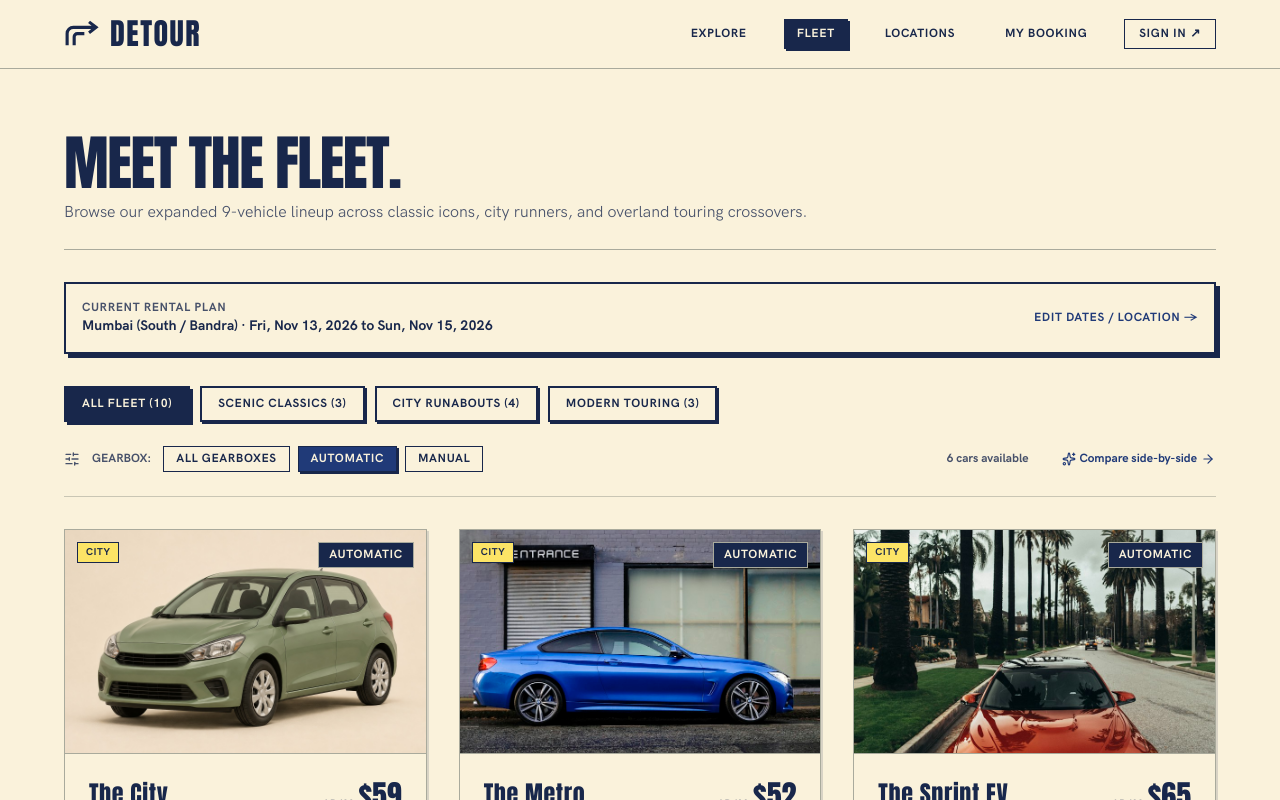
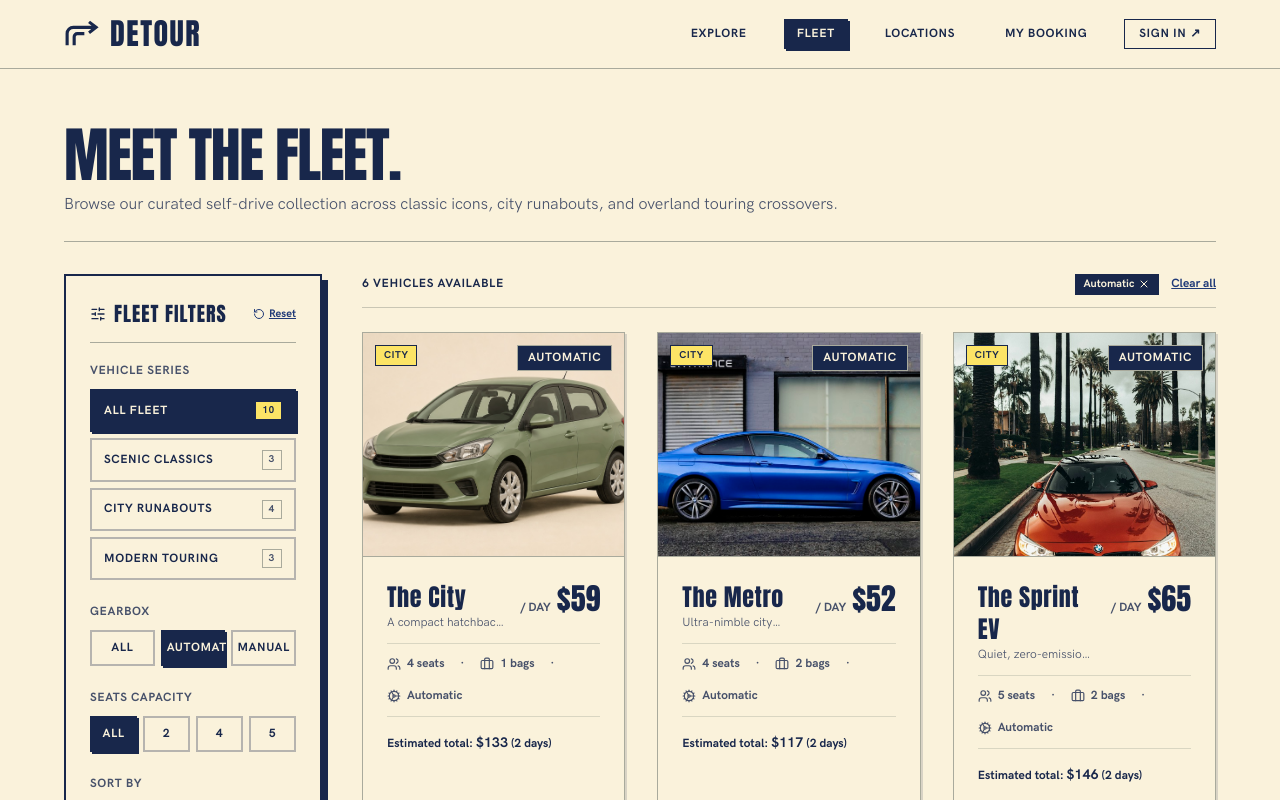
Before and after one commit to Deepjyoti78/detour, a Next.js app in the folder detour-app/: page /fleet in a window 1280 px wide. Both pictures are taken after a click on the button "AUTOMATIC". Shown: the top 800 px of the page. Built offline with nearby package versions, Linux system fonts and the light colour scheme.

Commit message:
feat: redesign fleet page with sticky left-side filter sidebar and remove top rental plan and category pills

```diff
--- a/detour-app/src/app/fleet/page.tsx
+++ b/detour-app/src/app/fleet/page.tsx
@@ -3,28 +3,44 @@
 import { useState } from 'react';
 import Link from 'next/link';
 import VehicleCard from '@/components/fleet/VehicleCard';
-import { CARS, LOCATIONS, SCENIC_DRIVES } from '@/lib/data';
-import { useTripStore } from '@/stores/tripStore';
-import { formatDate } from '@/lib/pricing';
+import { CARS } from '@/lib/data';
 import { AnimatePresence, motion } from 'motion/react';
-import { ArrowRight, SlidersHorizontal, Sparkles } from 'lucide-react';
+import { SlidersHorizontal, Sparkles, X, RotateCcw } from 'lucide-react';
 
 export default function FleetPage() {
-  const { trip } = useTripStore();
   const [categoryFilter, setCategoryFilter] = useState<'all' | 'classic' | 'city' | 'touring'>('all');
   const [transmissionFilter, setTransmissionFilter] = useState<'all' | 'Automatic' | 'Manual'>('all');
+  const [seatsFilter, setSeatsFilter] = useState<'all' | '2' | '4' | '5'>('all');
+  const [sortOrder, setSortOrder] = useState<'default' | 'price-asc' | 'price-desc' | 'seats-desc'>('default');
+  const [mobileFilterOpen, setMobileFilterOpen] = useState(false);
 
-  const selectedBranch = LOCATIONS.find((loc) => loc.id === trip.location);
-  const selectedDrive = trip.drive ? SCENIC_DRIVES.find((d) => d.id === trip.drive) : null;
+  const hasActiveFilters =
+    categoryFilter !== 'all' ||
+    transmissionFilter !== 'all' ||
+    seatsFilter !== 'all' ||
+    sortOrder !== 'default';
+
+  const handleResetFilters = () => {
+    setCategoryFilter('all');
+    setTransmissionFilter('all');
+    setSeatsFilter('all');
+    setSortOrder('default');
+  };
 
   const filteredCars = CARS.filter((car) => {
     const matchCategory = categoryFilter === 'all' || car.category === categoryFilter;
     const matchTransmission = transmissionFilter === 'all' || car.transmission === transmissionFilter;
-    return matchCategory && matchTransmission;
+    const matchSeats = seatsFilter === 'all' || String(car.seats) === seatsFilter;
+    return matchCategory && matchTransmission && matchSeats;
+  }).sort((a, b) => {
+    if (sortOrder === 'price-asc') return a.rate - b.rate;
+    if (sortOrder === 'price-desc') return b.rate - a.rate;
+    if (sortOrder === 'seats-desc') return b.seats - a.seats;
+    return 0;
   });
 
   return (
-    <div className="w-[90%] max-w-7xl mx-auto py-12 md:py-16">
+    <div className="w-[90%] max-w-7xl mx-auto py-10 md:py-14">
       {/* Page Title */}
       <div className="border-b border-[#a9aa9c] pb-6 mb-8 flex flex-col md:flex-row md:items-end justify-between gap-4">
         <div>
@@ -32,100 +48,244 @@ export default function FleetPage() {
             MEET THE FLEET.
           </h1>
           <p className="text-sm md:text-base text-[#47516a] mt-2 font-medium">
-            Browse our expanded 9-vehicle lineup across classic icons, city runners, and overland touring crossovers.
+            Browse our curated self-drive collection across classic icons, city runabouts, and overland touring crossovers.
           </p>
         </div>
       </div>
 
-      {/* Active Trip Strip */}
-      {selectedBranch && (
-        <div className="mb-8 p-4 bg-[#faf2db] border-2 border-[#18274b] shadow-[4px_4px_0px_#18274b] flex flex-col sm:flex-row sm:items-center justify-between gap-3">
-          <div className="text-xs">
-            <span className="text-[#47516a] font-bold block uppercase tracking-wider">
-              Current Rental Plan
+      {/* Mobile Filter Toggle Button */}
+      <div className="lg:hidden mb-6">
+        <button
+          type="button"
+          onClick={() => setMobileFilterOpen(!mobileFilterOpen)}
+          className="w-full flex items-center justify-between p-3.5 bg-[#faf2db] border-2 border-[#18274b] shadow-[4px_4px_0px_#18274b] font-bold text-xs uppercase tracking-wider text-[#18274b] cursor-pointer"
+        >
+          <span className="flex items-center gap-2">
+            <SlidersHorizontal className="w-4 h-4 text-[#18274b]" />
+            <span>Filter & Sort Fleet ({filteredCars.length} models)</span>
           </span>
-            <strong className="text-sm text-[#18274b]">
-              {selectedBranch.name} · {formatDate(trip.pickup)} to {formatDate(trip.return)}
-            </strong>
-            {selectedDrive && (
-              <span className="ml-2 text-xs bg-[#fce466] text-[#18274b] font-bold px-2 py-0.5 border border-[#18274b]">
-                Drive: {selectedDrive.name}
+          <span className="text-[11px] underline text-[#203a78]">
+            {mobileFilterOpen ? 'Hide Filters ▲' : 'Show Filters ▼'}
           </span>
+        </button>
+      </div>
+
+      {/* Main 2-Column Layout: Left Sidebar Filters + Right Vehicle Grid */}
+      <div className="grid grid-cols-1 lg:grid-cols-12 gap-8 lg:gap-10 items-start">
+        {/* Left Column: Filter Panel */}
+        <aside
+          className={`lg:col-span-4 xl:col-span-3 lg:sticky lg:top-24 ${
+            mobileFilterOpen ? 'block' : 'hidden lg:block'
+          }`}
+        >
+          <div className="p-5 sm:p-6 bg-[#faf2db] border-2 border-[#18274b] shadow-[6px_6px_0px_#18274b]">
+            {/* Filter Section Header */}
+            <div className="flex items-center justify-between pb-3.5 mb-5 border-b border-[#a9aa9c]">
+              <div className="flex items-center gap-2">
+                <SlidersHorizontal className="w-4 h-4 text-[#18274b]" />
+                <h2 className="font-['Anton',sans-serif] text-xl tracking-wider text-[#18274b]">
+                  FLEET FILTERS
+                </h2>
+              </div>
+              {hasActiveFilters && (
+                <button
+                  type="button"
+                  onClick={handleResetFilters}
+                  className="inline-flex items-center gap-1 text-[11px] font-bold text-[#203a78] hover:text-[#18274b] cursor-pointer underline"
+                >
+                  <RotateCcw className="w-3 h-3" />
+                  <span>Reset</span>
+                </button>
               )}
             </div>
-          <Link
-            href="/#trip-planner"
-            className="text-xs font-bold text-[#203a78] hover:bg-[#18274b]/10 px-2 py-1 -mr-2 uppercase tracking-wider self-start sm:self-auto transition-colors"
-          >
-            Edit dates / location →
-          </Link>
-        </div>
-      )}
 
-      {/* Category Pills Bar */}
-      <div className="flex flex-wrap items-center gap-2.5 mb-6">
+            {/* Category Filter */}
+            <div className="mb-6">
+              <label className="block text-xs font-bold uppercase tracking-wider text-[#47516a] mb-2.5">
+                Vehicle Series
+              </label>
+              <div className="flex flex-col gap-1.5">
                 {[
                   { id: 'all', label: 'All Fleet', count: CARS.length },
-          { id: 'classic', label: 'Scenic Classics', count: CARS.filter(c => c.category === 'classic').length },
-          { id: 'city', label: 'City Runabouts', count: CARS.filter(c => c.category === 'city').length },
-          { id: 'touring', label: 'Modern Touring', count: CARS.filter(c => c.category === 'touring').length },
-        ].map((tab) => (
+                  { id: 'classic', label: 'Scenic Classics', count: CARS.filter((c) => c.category === 'classic').length },
+                  { id: 'city', label: 'City Runabouts', count: CARS.filter((c) => c.category === 'city').length },
+                  { id: 'touring', label: 'Modern Touring', count: CARS.filter((c) => c.category === 'touring').length },
+                ].map((cat) => (
                   <button
-            key={tab.id}
+                    key={cat.id}
                     type="button"
-            onClick={() => setCategoryFilter(tab.id as 'all' | 'classic' | 'city' | 'touring')}
-            className={`px-4 py-2 text-xs font-bold uppercase tracking-wider border-2 border-[#18274b] transition-all cursor-pointer ${
-              categoryFilter === tab.id
-                ? 'bg-[#18274b] text-[#faf2db] shadow-[3px_3px_0px_#18274b]'
-                : 'bg-[#faf2db] text-[#18274b] hover:bg-[#fce466] shadow-[2px_2px_0px_#18274b]'
+                    onClick={() => setCategoryFilter(cat.id as 'all' | 'classic' | 'city' | 'touring')}
+                    className={`w-full flex items-center justify-between px-3 py-2.5 text-xs font-bold tracking-wider uppercase border-2 transition-all cursor-pointer text-left ${
+                      categoryFilter === cat.id
+                        ? 'bg-[#18274b] text-[#faf2db] border-[#18274b] shadow-[2px_2px_0px_#18274b]'
+                        : 'bg-[#faf2db] text-[#18274b] border-[#18274b]/30 hover:border-[#18274b] hover:bg-[#fce466]/40'
                     }`}
                   >
-            {tab.label} ({tab.count})
+                    <span>{cat.label}</span>
+                    <span
+                      className={`text-[10px] px-1.5 py-0.5 border ${
+                        categoryFilter === cat.id
+                          ? 'bg-[#fce466] text-[#18274b] border-[#18274b]'
+                          : 'bg-[#faf2db] text-[#47516a] border-[#a9aa9c]'
+                      }`}
+                    >
+                      {cat.count}
+                    </span>
                   </button>
                 ))}
               </div>
+            </div>
 
-      {/* Toolbar & Transmission Filters */}
-      <div className="flex flex-col sm:flex-row sm:items-center justify-between gap-4 pb-6 mb-8 border-b border-[#a9aa9c]/60">
-        <div className="flex items-center gap-2">
-          <SlidersHorizontal className="w-4 h-4 text-[#47516a] mr-1 hidden sm:block" />
-          <span className="text-xs font-bold text-[#47516a] uppercase mr-1 hidden md:inline">Gearbox:</span>
-          {(['all', 'Automatic', 'Manual'] as const).map((filter) => (
+            {/* Transmission Filter */}
+            <div className="mb-6">
+              <label className="block text-xs font-bold uppercase tracking-wider text-[#47516a] mb-2.5">
+                Gearbox
+              </label>
+              <div className="grid grid-cols-3 gap-1.5">
+                {(['all', 'Automatic', 'Manual'] as const).map((trans) => (
                   <button
-              key={filter}
+                    key={trans}
                     type="button"
-              onClick={() => setTransmissionFilter(filter)}
-              className={`px-3 py-1 text-xs font-bold uppercase tracking-wider border border-[#18274b] transition-all cursor-pointer ${
-                transmissionFilter === filter
-                  ? 'bg-[#203a78] text-[#faf2db] shadow-[2px_2px_0px_#18274b]'
-                  : 'bg-[#faf2db] text-[#18274b] hover:bg-[#fce466]'
+                    onClick={() => setTransmissionFilter(trans)}
+                    className={`py-2 px-1 text-center text-xs font-bold uppercase tracking-wider border-2 transition-all cursor-pointer ${
+                      transmissionFilter === trans
+                        ? 'bg-[#18274b] text-[#faf2db] border-[#18274b] shadow-[2px_2px_0px_#18274b]'
+                        : 'bg-[#faf2db] text-[#18274b] border-[#18274b]/30 hover:border-[#18274b] hover:bg-[#fce466]/40'
                     }`}
                   >
-              {filter === 'all' ? 'All gearboxes' : filter}
+                    {trans === 'all' ? 'All' : trans}
                   </button>
                 ))}
               </div>
+            </div>
 
-        <div className="flex items-center gap-6 text-xs font-bold">
-          <span className="text-[#47516a]">
-            {filteredCars.length} {filteredCars.length === 1 ? 'car available' : 'cars available'}
-          </span>
+            {/* Passenger Seats Filter */}
+            <div className="mb-6">
+              <label className="block text-xs font-bold uppercase tracking-wider text-[#47516a] mb-2.5">
+                Seats Capacity
+              </label>
+              <div className="grid grid-cols-4 gap-1.5">
+                {[
+                  { id: 'all', label: 'All' },
+                  { id: '2', label: '2' },
+                  { id: '4', label: '4' },
+                  { id: '5', label: '5' },
+                ].map((s) => (
+                  <button
+                    key={s.id}
+                    type="button"
+                    onClick={() => setSeatsFilter(s.id as 'all' | '2' | '4' | '5')}
+                    className={`py-2 px-1 text-center text-xs font-bold uppercase tracking-wider border-2 transition-all cursor-pointer ${
+                      seatsFilter === s.id
+                        ? 'bg-[#18274b] text-[#faf2db] border-[#18274b] shadow-[2px_2px_0px_#18274b]'
+                        : 'bg-[#faf2db] text-[#18274b] border-[#18274b]/30 hover:border-[#18274b] hover:bg-[#fce466]/40'
+                    }`}
+                  >
+                    {s.label}
+                  </button>
+                ))}
+              </div>
+            </div>
+
+            {/* Sort Dropdown */}
+            <div className="mb-6">
+              <label htmlFor="fleet-sort" className="block text-xs font-bold uppercase tracking-wider text-[#47516a] mb-2">
+                Sort By
+              </label>
+              <select
+                id="fleet-sort"
+                value={sortOrder}
+                onChange={(e) => setSortOrder(e.target.value as 'default' | 'price-asc' | 'price-desc' | 'seats-desc')}
+                className="w-full p-2.5 bg-[#faf2db] border-2 border-[#18274b] text-xs font-bold text-[#18274b] outline-none cursor-pointer shadow-[2px_2px_0px_#18274b]"
+              >
+                <option value="default">Featured Fleet Order</option>
+                <option value="price-asc">Daily Rate: Low to High</option>
+                <option value="price-desc">Daily Rate: High to Low</option>
+                <option value="seats-desc">Seating: Most Passengers</option>
+              </select>
+            </div>
+
+            {/* Compare Shortcut */}
+            <div className="pt-4 border-t border-[#a9aa9c]/60">
               <Link
                 href="/compare"
-            className="text-[#203a78] hover:bg-[#18274b]/10 px-2 py-1 -mr-2 border border-transparent hover:border-[#18274b] transition-colors flex items-center gap-1"
+                className="w-full py-2.5 px-3 bg-[#d8e3fb] hover:bg-[#c2d6fc] border-2 border-[#18274b] text-[#18274b] text-xs font-bold uppercase tracking-wider flex items-center justify-center gap-1.5 shadow-[2px_2px_0px_#18274b] transition-all"
               >
                 <Sparkles className="w-3.5 h-3.5 text-[#203a78]" />
-            <span>Compare side-by-side</span>
-            <ArrowRight className="w-3.5 h-3.5" />
+                <span>Compare Vehicles</span>
               </Link>
             </div>
           </div>
+        </aside>
 
-      {/* Grid of Vehicles with Layout Animation */}
+        {/* Right Column: Fleet Grid */}
+        <section className="lg:col-span-8 xl:col-span-9 flex flex-col gap-6">
+          {/* Active Filter Chips & Results Header */}
+          <div className="flex flex-wrap items-center justify-between gap-3 pb-3 border-b border-[#a9aa9c]/60">
+            <div className="flex items-center gap-2">
+              <span className="text-xs font-bold uppercase tracking-wider text-[#18274b]">
+                {filteredCars.length} {filteredCars.length === 1 ? 'vehicle available' : 'vehicles available'}
+              </span>
+            </div>
+
+            {hasActiveFilters && (
+              <div className="flex flex-wrap items-center gap-2 text-xs">
+                {categoryFilter !== 'all' && (
+                  <span className="inline-flex items-center gap-1 bg-[#18274b] text-[#faf2db] text-[11px] font-bold px-2 py-0.5 border border-[#18274b]">
+                    {categoryFilter.toUpperCase()}
+                    <button
+                      type="button"
+                      onClick={() => setCategoryFilter('all')}
+                      aria-label="Remove category filter"
+                      className="cursor-pointer hover:text-[#fce466]"
+                    >
+                      <X className="w-3 h-3" />
+                    </button>
+                  </span>
+                )}
+                {transmissionFilter !== 'all' && (
+                  <span className="inline-flex items-center gap-1 bg-[#18274b] text-[#faf2db] text-[11px] font-bold px-2 py-0.5 border border-[#18274b]">
+                    {transmissionFilter}
+                    <button
+                      type="button"
+                      onClick={() => setTransmissionFilter('all')}
+                      aria-label="Remove transmission filter"
+                      className="cursor-pointer hover:text-[#fce466]"
+                    >
+                      <X className="w-3 h-3" />
+                    </button>
+                  </span>
+                )}
+                {seatsFilter !== 'all' && (
+                  <span className="inline-flex items-center gap-1 bg-[#18274b] text-[#faf2db] text-[11px] font-bold px-2 py-0.5 border border-[#18274b]">
+                    {seatsFilter} SEATS
+                    <button
+                      type="button"
+                      onClick={() => setSeatsFilter('all')}
+                      aria-label="Remove seats filter"
+                      className="cursor-pointer hover:text-[#fce466]"
+                    >
+                      <X className="w-3 h-3" />
+                    </button>
+                  </span>
+                )}
+                <button
+                  type="button"
+                  onClick={handleResetFilters}
+                  className="text-xs font-bold text-[#203a78] hover:text-[#18274b] underline ml-1 cursor-pointer"
+                >
+                  Clear all
+                </button>
+              </div>
+            )}
+          </div>
+
+          {/* Grid of Vehicles with Smooth Layout Animation */}
+          {filteredCars.length > 0 ? (
             <motion.div
               layout
               transition={{ duration: 0.35, ease: [0.22, 1, 0.36, 1] }}
-        className="grid grid-cols-1 md:grid-cols-2 lg:grid-cols-3 gap-8"
+              className="grid grid-cols-1 md:grid-cols-2 xl:grid-cols-3 gap-6 sm:gap-8"
             >
               <AnimatePresence mode="popLayout">
                 {filteredCars.map((car) => (
@@ -133,24 +293,24 @@ export default function FleetPage() {
                 ))}
               </AnimatePresence>
             </motion.div>
-
-      {/* Explore More Callout */}
-      <div className="mt-20 p-8 border border-[#a9aa9c] bg-[#eae6ca] flex flex-col sm:flex-row items-center justify-between gap-6">
-        <div>
-          <h2 className="font-['Anton',sans-serif] text-2xl text-[#18274b] tracking-wide">
-            LOOKING FOR SCENIC ROUTE INSPIRATION?
-          </h2>
-          <p className="text-xs text-[#47516a] mt-1 font-medium">
-            Browse our curated drives with mileage, waypoints, and recommended vehicle pairings.
+          ) : (
+            <div className="p-12 text-center bg-[#faf2db] border-2 border-[#18274b] shadow-[6px_6px_0px_#18274b] flex flex-col items-center gap-4">
+              <h3 className="font-['Anton',sans-serif] text-3xl text-[#18274b]">
+                NO MATCHING VEHICLES FOUND
+              </h3>
+              <p className="text-xs sm:text-sm text-[#47516a] max-w-md">
+                No vehicles matched your current filter selection. Try adjusting the category, gearbox, or passenger filters.
               </p>
+              <button
+                type="button"
+                onClick={handleResetFilters}
+                className="btn-tactile-yellow py-2.5 px-6 font-bold text-xs uppercase tracking-wider text-[#18274b] cursor-pointer"
+              >
+                Reset All Filters
+              </button>
             </div>
-        <Link
-          href="/explore"
-          className="btn-tactile-yellow py-2.5 px-5 text-xs font-bold uppercase tracking-wider flex items-center gap-2 group whitespace-nowrap text-[#18274b]"
-        >
-          <span>Explore scenic drives</span>
-          <ArrowRight className="w-3.5 h-3.5 transition-transform group-hover:translate-x-1" />
-        </Link>
+          )}
+        </section>
       </div>
     </div>
   );
```
Lines whose indentation alone changed are shown as unchanged.
